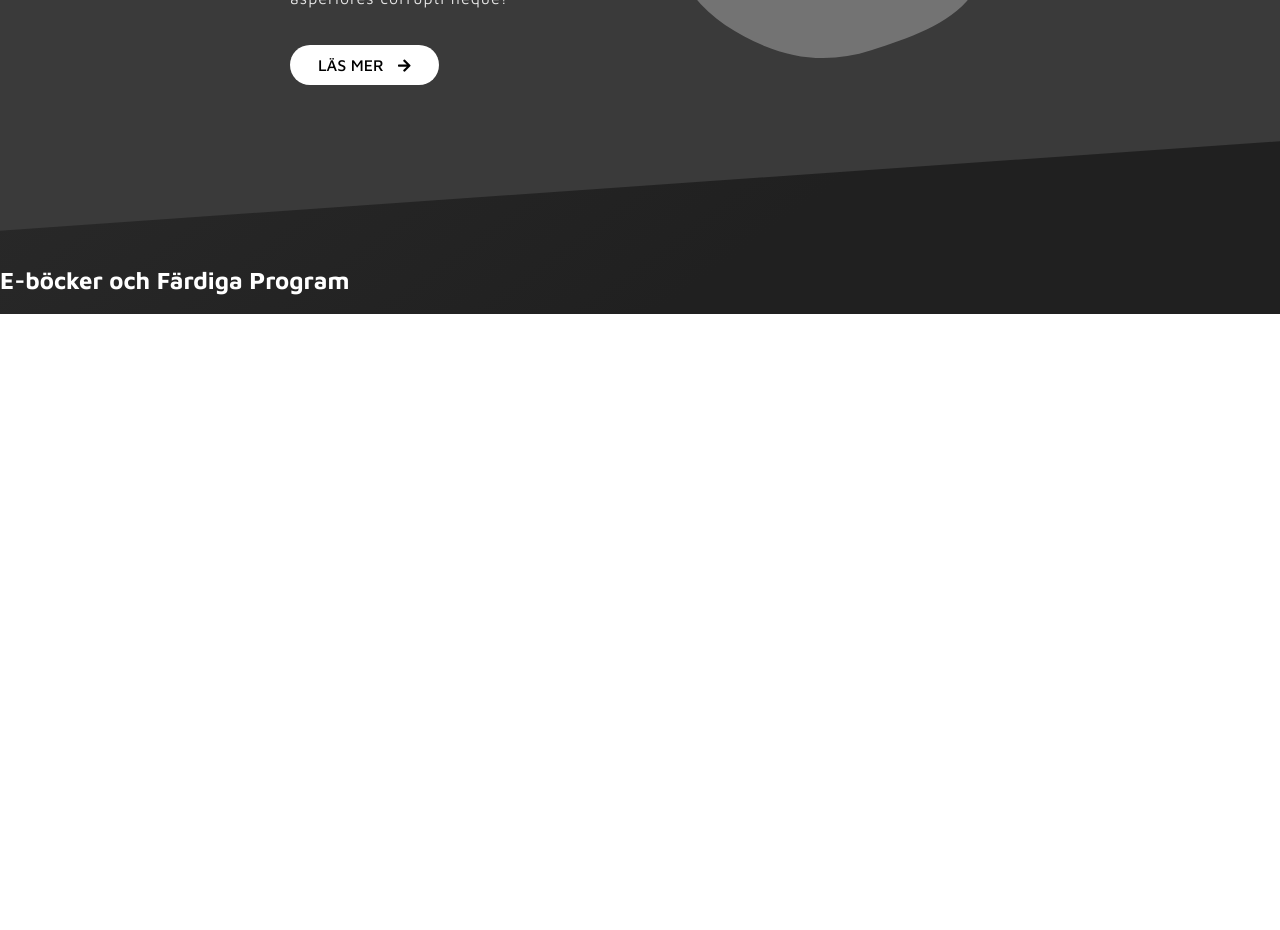
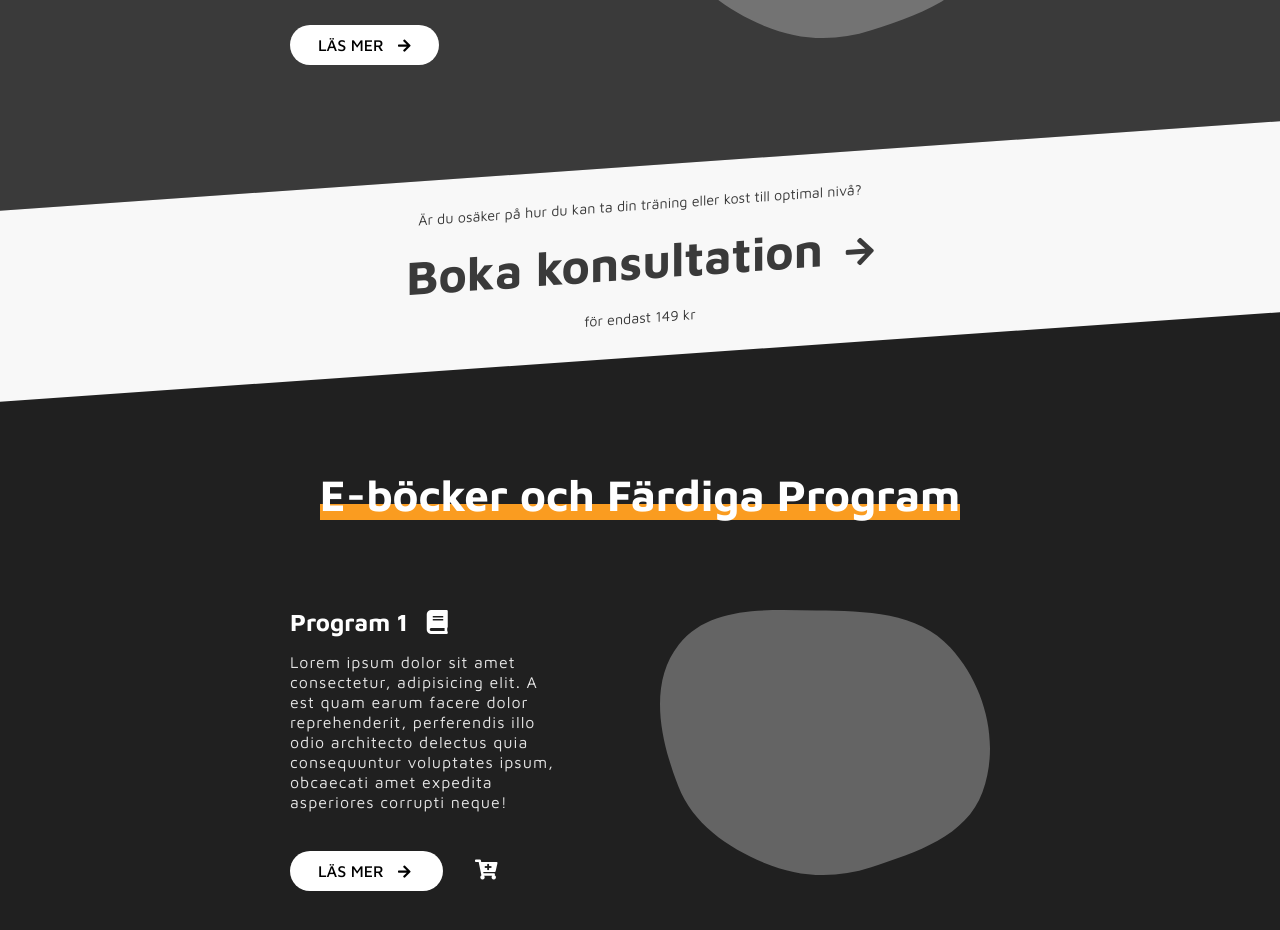
Before and after one commit to olivernygren/online-coaching-site, a React (Create React App) app: page / in a window 1280 px wide. Shown: the part 1020-1950 px from the top of the page. Before the commit the page ends 1334 px from the top, so only its background shows below. Built offline with nearby package versions, Linux system fonts and the light colour scheme.

Commit message:
e-books and programs section

```diff
--- a/src/components/Home.jsx
+++ b/src/components/Home.jsx
@@ -3,6 +3,7 @@ import Hero from './Hero'
 import '../css/main.css'
 import '../css/home.css'
 import Blob from '../images/blob.svg'
+import Blob2 from '../images/blob-2.svg'
 import { Link } from 'react-router-dom'
 
 function Home() {
@@ -22,9 +23,74 @@ function Home() {
           </div>
         </div>
       </div>
-      <div className="home-e-books-and-programs">
+
+      <div className="home-book-consultation">
+        <p>Är du osäker på hur du kan ta din träning eller kost till optimal nivå?</p>
+        <Link to="/"> <h2>Boka konsultation <i className="fas fa-arrow-right"></i> </h2> </Link>
+        <p>för endast 149 kr</p>
+      </div>
+
+      <div className="home-ebooks-and-programs">
         <h2>E-böcker och Färdiga Program</h2>
+        <div className="content">
+          <div className="text">
+            <h3>Program 1 <i className="fas fa-book"></i> </h3>
+            <p>Lorem ipsum dolor sit amet consectetur, adipisicing elit. A est quam earum facere dolor reprehenderit, perferendis illo odio architecto delectus quia consequuntur voluptates ipsum, obcaecati amet expedita asperiores corrupti neque!</p>
+            <div className="buttons">
+              <Link to="/" className="home-oc-link">Läs mer <i className="fas fa-arrow-right"></i> </Link>
+              <i className="fas fa-cart-plus"></i>
+            </div>
+          </div>
+          <div className="image">
+            <img src={Blob} alt="blob" />
+          </div>
+        </div>
+
+        <div className="content-reverse">
+          <div className="image">
+            <img src={Blob2} alt="blob" />
+          </div>
+          <div className="text">
+            <h3>Program 2 <i className="fas fa-book"></i> </h3>
+            <p>Lorem ipsum dolor sit amet consectetur, adipisicing elit. A est quam earum facere dolor reprehenderit, perferendis illo odio architecto delectus quia consequuntur voluptates ipsum, obcaecati amet expedita asperiores corrupti neque!</p>
+            <div className="buttons">
+              <Link to="/" className="home-oc-link">Läs mer <i className="fas fa-arrow-right"></i> </Link>
+              <i className="fas fa-cart-plus"></i>
+            </div>
+          </div>
+        </div>
+
+        <div className="content">
+          <div className="text">
+            <h3>E-bok 1 <i className="fas fa-book"></i> </h3>
+            <p>Lorem ipsum dolor sit amet consectetur, adipisicing elit. A est quam earum facere dolor reprehenderit, perferendis illo odio architecto delectus quia consequuntur voluptates ipsum, obcaecati amet expedita asperiores corrupti neque!</p>
+            <div className="buttons">
+              <Link to="/" className="home-oc-link">Läs mer <i className="fas fa-arrow-right"></i> </Link>
+              <i className="fas fa-cart-plus"></i>
+            </div>
+          </div>
+          <div className="image">
+            <img src={Blob} alt="blob" />
+          </div>
+        </div>
+
+        <div className="content-reverse">
+          <div className="image">
+            <img src={Blob2} alt="blob" />
+          </div>
+          <div className="text">
+            <h3>E-bok 2 <i className="fas fa-book"></i> </h3>
+            <p>Lorem ipsum dolor sit amet consectetur, adipisicing elit. A est quam earum facere dolor reprehenderit, perferendis illo odio architecto delectus quia consequuntur voluptates ipsum, obcaecati amet expedita asperiores corrupti neque!</p>
+            <div className="buttons">
+              <Link to="/" className="home-oc-link">Läs mer <i className="fas fa-arrow-right"></i> </Link>
+              <i className="fas fa-cart-plus"></i>
+            </div>
+          </div>
+        </div>
+
       </div>
+
+
     </>
   )
 }
--- a/src/css/header.css
+++ b/src/css/header.css
@@ -5,6 +5,8 @@ header {
   align-items: center;
   justify-content: space-between;
   height: 4rem;
+  max-width: 1600px;
+  margin: 0 auto;
 }
 
 .header-logo {
--- a/src/css/hero.css
+++ b/src/css/hero.css
@@ -1,6 +1,8 @@
 .hero {
-  padding: 6rem 4rem;
-  max-width: 1200px;
+  padding: 10rem 4rem 6rem 4rem;
+  max-width: 1600px;
+  margin: -4rem auto 0 auto;
+  background: linear-gradient(324deg, rgba(32,32,32,1) 20%, rgba(57,57,57,1) 100%);
 }
 
 .hero .text {
--- a/src/css/home.css
+++ b/src/css/home.css
@@ -4,7 +4,6 @@
   padding: 4rem 4rem 5rem 4rem;
   display: flex;
   flex-direction: column;
-  margin-bottom: 5rem;
 }
 
 .home-online-coaching h2 {
@@ -65,5 +64,104 @@
 }
 
 .fa-globe {
-  margin-left: 1rem;
+  margin-left: .75rem;
 }
+
+
+
+.home-book-consultation {
+  background: rgb(248, 248, 248);
+  color: rgb(31, 31, 31);
+  transform: skewY(-4deg);
+  padding: 1rem 6rem;
+  text-align: center;
+  margin-bottom: 3rem;
+}
+
+.home-book-consultation p {
+  font-size: .9rem;
+  color: rgb(58, 58, 58);
+}
+
+.home-book-consultation a {
+  color: rgb(58, 58, 58);
+  text-decoration: none;
+}
+
+.home-book-consultation h2 {
+  font-size: 3rem;
+  margin: 1.25rem 0;
+  transition: .35s ease-in-out;
+}
+
+.home-book-consultation h2:hover {
+  margin: 1.5rem 0;
+}
+
+.home-book-consultation i {
+  font-size: 2rem;
+}
+
+
+
+
+.home-ebooks-and-programs {
+  display: flex;
+  flex-direction: column;
+  padding: 2rem 0 6rem 0;
+}
+
+.home-ebooks-and-programs .content, .home-ebooks-and-programs .content-reverse {
+  display: flex;
+  justify-content: space-between;
+  align-items: center;
+  padding: 4.5rem 0;
+  max-width: 700px;
+  margin: 0 auto;
+}
+
+.home-ebooks-and-programs h2 {
+  font-size: 2.75rem;
+  text-align: center;
+  box-shadow: inset 0 -16px 0 0 var(--clr-main);
+  width: fit-content;
+  margin: 2rem auto 1rem auto;
+}
+
+.home-ebooks-and-programs h3 {
+  font-size: 1.5rem;
+  margin: 0;
+}
+
+.home-ebooks-and-programs p {
+  font-size: 1rem;
+  letter-spacing: 1px;
+  line-height: 1.25rem;
+  margin-bottom: 3rem;
+  color: rgb(228, 228, 228);
+}
+
+.home-ebooks-and-programs .content .text {
+  padding-right: 6rem;
+}
+
+.home-ebooks-and-programs .content-reverse .text {
+  padding-left: 6rem;
+  text-align: right;
+}
+
+.fa-book {
+  margin-left: .75rem;
+}
+
+.fa-cart-plus {
+  margin-left: 2rem;
+  font-size: 1.25rem;
+  cursor: pointer;
+  transition: .35s ease-in-out;
+}
+
+.fa-cart-plus:hover {
+  transform: scale(1.1);
+  color: var(--clr-main);
+}
--- a/src/css/main.css
+++ b/src/css/main.css
@@ -17,7 +17,6 @@ body {
   margin: 0;
   font-family: 'Maven Pro', sans-serif;
   background: rgb(32,32,32);
-  background: linear-gradient(324deg, rgba(32,32,32,1) 20%, rgba(57,57,57,1) 100%);
   color: white;
 }
 
```
Also changed, not shown: src/images/blob-2.svg (added).
